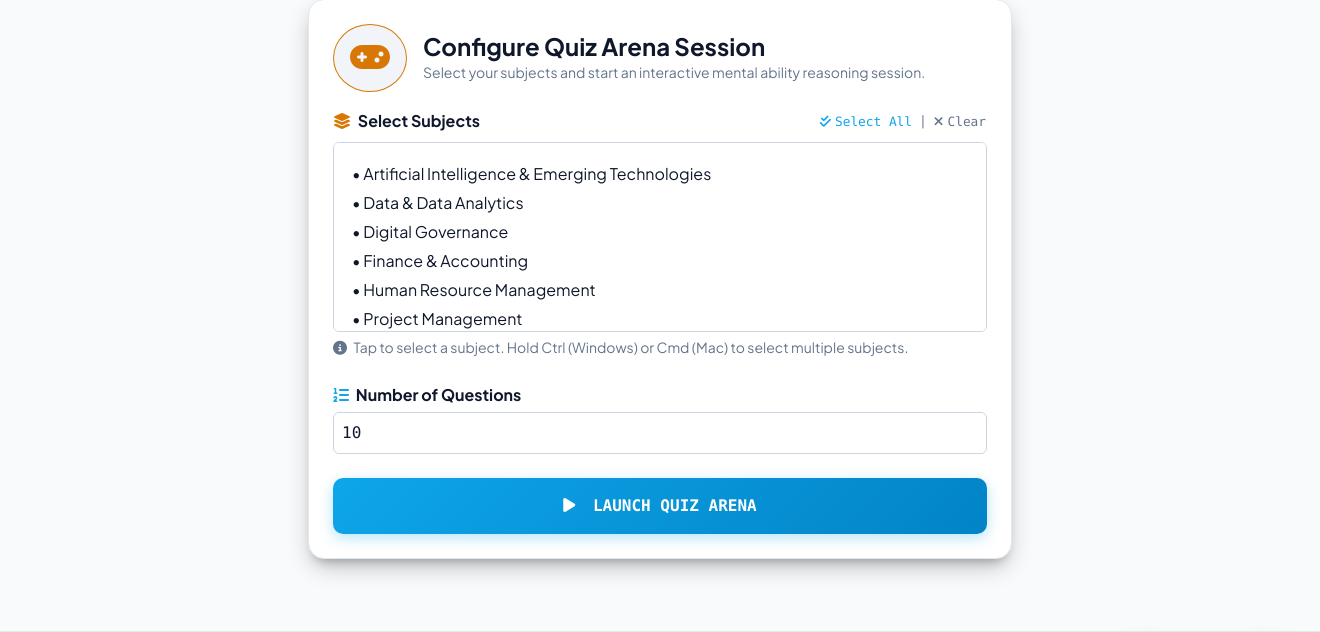
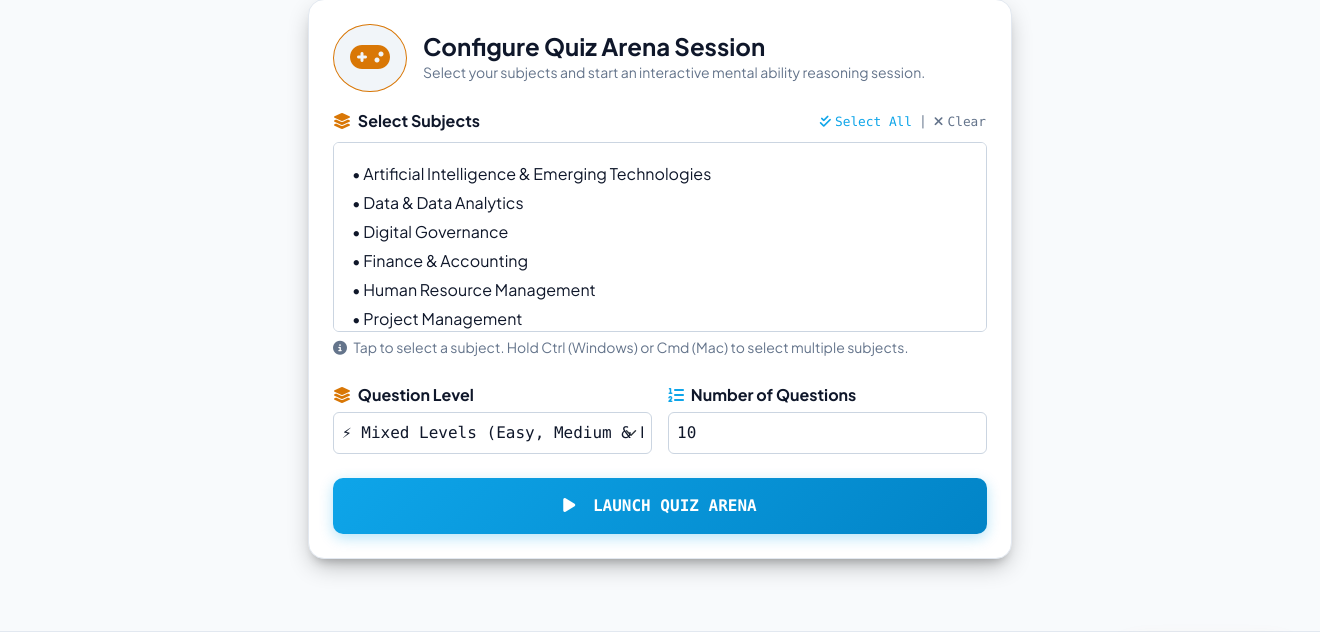
Before and after one commit to shubh-jaiswal-897/MENTAL-ABILITY-TEST-SOFTWARE, a Django app: page /test-session/ in a window 1320 px wide. Shown: the part 81-713 px from the top of the page. Run offline with Django 4.2, Linux system fonts and the light colour scheme; a user stored in the database is signed in; data comes from the database, SQL or seed files in the repository; both versions use the stored data as it was after the commit; data that the repository does not hold is empty.

Commit message:
Support multiple subject distribution and mixed difficulty levels (Easy, Medium, Hard) in Quiz Arena

```diff
--- a/quiz/views.py
+++ b/quiz/views.py
@@ -335,6 +335,109 @@ def _finish_test_session(request, start_ts, qs):
     return redirect('quiz:test_result')
 
 
+def get_mixed_exam_questions(subject_ids, limit_val=10, difficulty_filter='MIXED'):
+    """
+    Selects a balanced, fair mix of questions across all selected subjects
+    and across mixed difficulty levels (EASY, MEDIUM, HARD).
+    Guarantees:
+      1. Every selected subject receives a fair share of questions.
+      2. If multiple subjects are selected, questions are sampled from all of them.
+      3. Questions are distributed across difficulty levels (Easy, Medium, Hard).
+      4. Interleaved/shuffled order during the exam.
+    """
+    clean_subs = []
+    for s in subject_ids:
+        try:
+            clean_subs.append(int(s))
+        except (ValueError, TypeError):
+            continue
+
+    if not clean_subs or limit_val <= 0:
+        return []
+
+    num_subs = len(clean_subs)
+    difficulties = [Question.EASY, Question.MEDIUM, Question.HARD]
+
+    # Check if a specific single difficulty was selected, or MIXED
+    if difficulty_filter in difficulties:
+        target_diffs = [difficulty_filter]
+    else:
+        target_diffs = list(difficulties)
+
+    # Step 1: Fair allocation per subject
+    if limit_val <= num_subs:
+        # User selected more subjects than requested questions: pick distinct subjects
+        chosen_subs = random.sample(clean_subs, limit_val)
+        allocations = {s_id: 1 for s_id in chosen_subs}
+    else:
+        # Distribute question slots across all selected subjects
+        base_per_sub = limit_val // num_subs
+        extra = limit_val % num_subs
+        shuffled_subs = list(clean_subs)
+        random.shuffle(shuffled_subs)
+        allocations = {s_id: base_per_sub + (1 if i < extra else 0) for i, s_id in enumerate(shuffled_subs)}
+
+    selected_ids = []
+    diff_cycle = list(target_diffs)
+    random.shuffle(diff_cycle)
+    diff_index = 0
+
+    # Step 2: Sample questions per subject across difficulties
+    for s_id, count in allocations.items():
+        if count <= 0:
+            continue
+        sub_selected = []
+        if len(target_diffs) > 1 and count >= 3:
+            # Multi-level split for subjects with >= 3 questions
+            sub_base = count // 3
+            sub_extra = count % 3
+            sub_diff_order = random.sample(target_diffs, len(target_diffs))
+            sub_diff_alloc = {d: sub_base + (1 if j < sub_extra else 0) for j, d in enumerate(sub_diff_order)}
+            for d, d_count in sub_diff_alloc.items():
+                if d_count <= 0:
+                    continue
+                pool = list(Question.objects.filter(subject_id=s_id, difficulty=d).exclude(id__in=selected_ids + sub_selected).values_list('id', flat=True))
+                if pool:
+                    sample_size = min(len(pool), d_count)
+                    sub_selected.extend(random.sample(pool, sample_size))
+        else:
+            # Cycle through target difficulties (Easy -> Medium -> Hard)
+            for _ in range(count):
+                target_d = diff_cycle[diff_index % len(diff_cycle)]
+                diff_index += 1
+                pool = list(Question.objects.filter(subject_id=s_id, difficulty=target_d).exclude(id__in=selected_ids + sub_selected).values_list('id', flat=True))
+                if pool:
+                    sub_selected.append(random.choice(pool))
+
+        # Fallback if specific difficulty pool was exhausted for this subject
+        if len(sub_selected) < count:
+            shortfall = count - len(sub_selected)
+            fallback_qs = Question.objects.filter(subject_id=s_id)
+            if difficulty_filter in difficulties:
+                fallback_qs = fallback_qs.filter(difficulty=difficulty_filter)
+            fallback_pool = list(fallback_qs.exclude(id__in=selected_ids + sub_selected).values_list('id', flat=True))
+            if fallback_pool:
+                sample_size = min(len(fallback_pool), shortfall)
+                sub_selected.extend(random.sample(fallback_pool, sample_size))
+
+        selected_ids.extend(sub_selected)
+
+    # Step 3: Global shortfall check (if any subject didn't have enough questions)
+    if len(selected_ids) < limit_val:
+        shortfall = limit_val - len(selected_ids)
+        general_qs = Question.objects.filter(subject_id__in=clean_subs)
+        if difficulty_filter in difficulties:
+            general_qs = general_qs.filter(difficulty=difficulty_filter)
+        general_pool = list(general_qs.exclude(id__in=selected_ids).values_list('id', flat=True))
+        if general_pool:
+            sample_size = min(len(general_pool), shortfall)
+            selected_ids.extend(random.sample(general_pool, sample_size))
+
+    # Step 4: Final shuffle so subjects and difficulties are interleaved during the exam
+    random.shuffle(selected_ids)
+    return selected_ids
+
+
 @login_required
 def test_session(request):
     """
@@ -346,26 +449,33 @@ def test_session(request):
     if 'action' in request.GET and request.GET['action'] == 'start':
         subject_ids = request.GET.getlist('subjects')
         limit = request.GET.get('limit')
+        difficulty = request.GET.get('difficulty', 'MIXED')
+
         if not subject_ids:
             return render(request, 'test_session.html', {
                 'error': 'Please select at least one subject.',
                 'subjects': Subject.objects.all(),
                 'profile': profile,
             })
-        qs_qs = Question.objects.filter(subject_id__in=subject_ids)
-        qs_ids = list(qs_qs.values_list('id', flat=True))
 
         try:
             limit_val = int(limit)
-            if limit_val > 0:
-                qs_ids = qs_ids[:limit_val]
+            if limit_val <= 0:
+                limit_val = 10
+            elif limit_val > 50:
+                limit_val = 50
         except Exception:
-            qs_ids = qs_ids[:10]
+            limit_val = 10
+
+        qs_ids = get_mixed_exam_questions(subject_ids, limit_val=limit_val, difficulty_filter=difficulty)
 
         if not qs_ids:
-            return render(request, 'test_session.html', {'error': 'No questions available.', 'profile': profile})
+            return render(request, 'test_session.html', {
+                'error': 'No questions available for the selected subjects & criteria.',
+                'subjects': Subject.objects.all(),
+                'profile': profile
+            })
 
-        random.shuffle(qs_ids)
         request.session['test_qs'] = qs_ids
         request.session['test_subjects'] = ','.join([str(s) for s in subject_ids])
         request.session['test_index'] = 0
--- a/templates/test_session.html
+++ b/templates/test_session.html
@@ -55,11 +55,24 @@
             </div>
           </div>
 
-          <div class="mb-4">
-            <label for="limit" class="form-label fw-bold mb-1" style="color: var(--lc-text);">
-              <i class="fas fa-list-ol me-1" style="color: var(--lc-blue);"></i> Number of Questions
-            </label>
-            <input id="limit" name="limit" type="number" min="1" max="50" class="form-control p-2 font-monospace" value="10" placeholder="10" style="background-color: var(--lc-surface); color: var(--lc-text); border-color: var(--lc-border-highlight);">
+          <div class="row g-3 mb-4">
+            <div class="col-md-6">
+              <label for="difficulty" class="form-label fw-bold mb-1" style="color: var(--lc-text);">
+                <i class="fas fa-layer-group me-1" style="color: var(--lc-amber);"></i> Question Level
+              </label>
+              <select id="difficulty" name="difficulty" class="form-select p-2 font-monospace" style="background-color: var(--lc-surface); color: var(--lc-text); border-color: var(--lc-border-highlight);">
+                <option value="MIXED" selected>⚡ Mixed Levels (Easy, Medium & Hard)</option>
+                <option value="EASY">🟢 Easy Only</option>
+                <option value="MEDIUM">🟡 Medium Only</option>
+                <option value="HARD">🔴 Hard Only</option>
+              </select>
+            </div>
+            <div class="col-md-6">
+              <label for="limit" class="form-label fw-bold mb-1" style="color: var(--lc-text);">
+                <i class="fas fa-list-ol me-1" style="color: var(--lc-blue);"></i> Number of Questions
+              </label>
+              <input id="limit" name="limit" type="number" min="1" max="50" class="form-control p-2 font-monospace" value="10" placeholder="10" style="background-color: var(--lc-surface); color: var(--lc-text); border-color: var(--lc-border-highlight);">
+            </div>
           </div>
 
           <button class="btn btn-lc-primary w-100 py-3 font-monospace fw-bold" type="submit">
```
Also changed, not shown: db.sqlite3.
